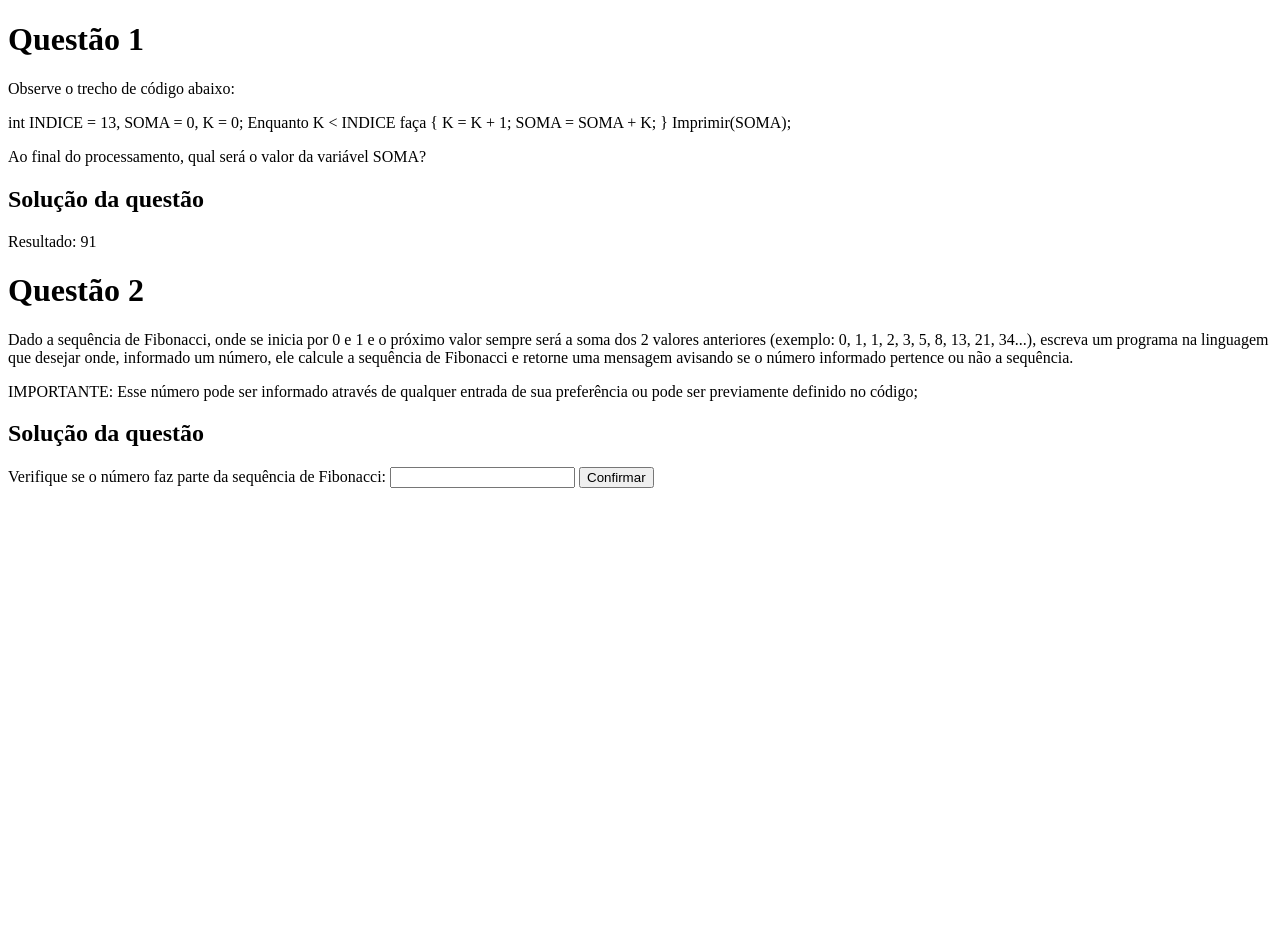
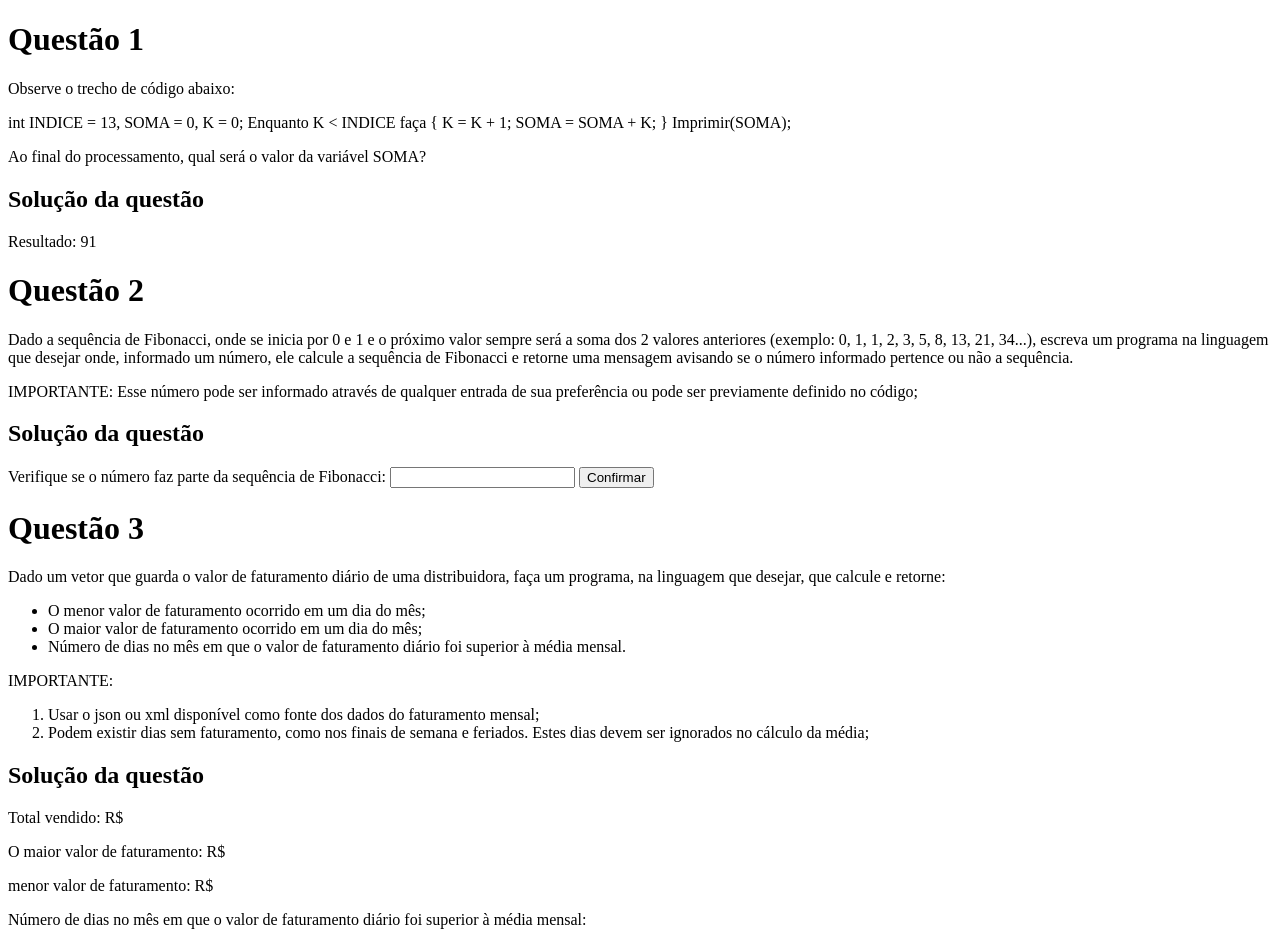
Before and after one commit to santossribeiroo/target-test, a plain HTML site: page index.html in a window 1280 px wide. Before the commit the page ends 800 px from the top, so only its background shows below. Drawn offline with Linux system fonts and the light colour scheme.

Commit message:
Questão 3 - Faturamento

```diff
--- a/index.html
+++ b/index.html
@@ -39,6 +39,38 @@
     <button id="buttonCheck">Confirmar</button>
     <span id="result"></span>
 
+    <!-- Questão 3 -->
+    <h1>Questão 3</h1>
+    <p>
+        Dado um vetor que guarda o valor de faturamento diário de uma distribuidora, faça um programa, na linguagem que
+        desejar, que calcule e retorne:
+        <ul>
+            <li>O menor valor de faturamento ocorrido em um dia do mês;</li>
+            <li>O maior valor de faturamento ocorrido em um dia do mês;</li>
+            <li>Número de dias no mês em que o valor de faturamento diário foi superior à média mensal.</li>
+          </ul>
+    </p>
+    <p>
+        IMPORTANTE:
+    </p>
+    <ol>
+        <li>
+            Usar o json ou xml disponível como fonte dos dados do faturamento mensal;
+        </li>
+        <li>
+            Podem existir dias sem faturamento, como nos finais de semana e feriados. Estes dias devem ser ignorados no
+            cálculo da média;
+        </li>
+    </ol>
+
+    <h2>Solução da questão</h2>
+    <p id="total">Total vendido: R$ <span></span></p>
+    <p id="dayMost">O maior valor de faturamento: R$ <span></span></p>
+    <p id="dayLeast"> menor valor de faturamento: R$ <span></span></p>
+    <p id="monthlyAvg">Número de dias no mês em que o valor de faturamento diário foi superior à média mensal:
+      <span></span>
+    </p>
+
     <script src="script.js"></script>
     <script type="module" src="main.js"></script>
 </body>
--- a/main.js
+++ b/main.js
@@ -1,5 +1,6 @@
 import sumResult from './scripts/sumResult.js';
 import Fibonacci from './scripts/Fibonacci.js';
 
+
 sumResult();
 Fibonacci();
```
Also changed, not shown: scripts/biling.js (added, +32 -0 lines).
